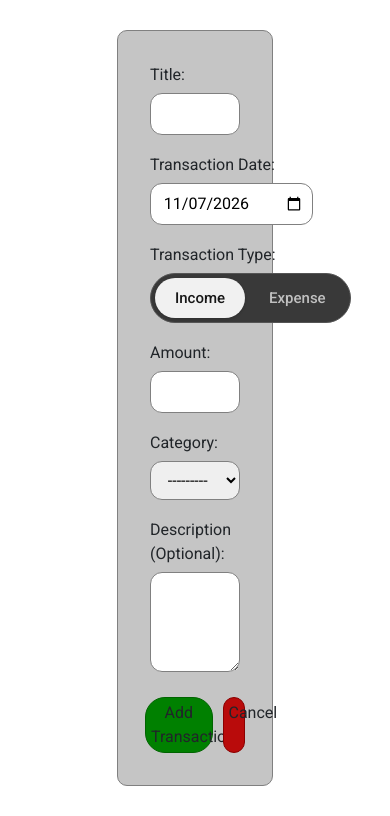
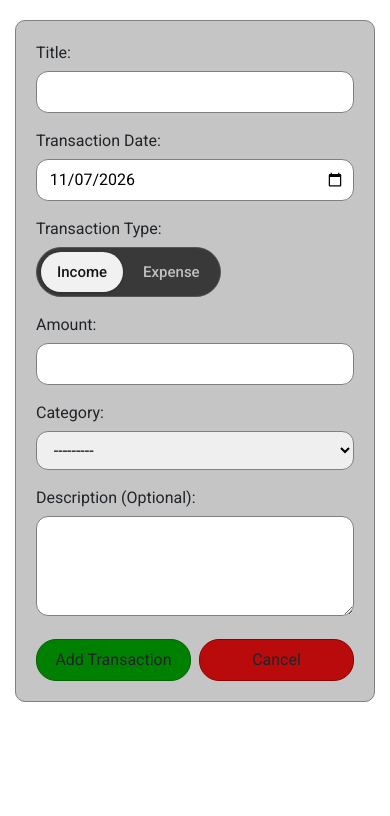
Before and after one commit to IronMonger13/Expense-Tracker, a Django app: page /add_transaction in a window 390 px wide. Shown: the part 176-992 px from the top of the page. After the commit the page ends 878 px from the top, so only its background shows below. Run offline with Django 5.2, Linux system fonts and the light colour scheme; some libraries are stand-ins or nearby versions.

Commit message:
CSS for mobile responisveness for single transaction pages - add, view, edit and delete

```diff
--- a/expense_tracker/settings.py
+++ b/expense_tracker/settings.py
@@ -55,7 +55,7 @@ INSTALLED_APPS = [
 
 MIDDLEWARE = [
     "django.middleware.security.SecurityMiddleware",
-    'whitenoise.middleware.WhiteNoiseMiddleware',
+    "whitenoise.middleware.WhiteNoiseMiddleware",
     "django.contrib.sessions.middleware.SessionMiddleware",
     "django.middleware.common.CommonMiddleware",
     "django.middleware.csrf.CsrfViewMiddleware",
--- a/tracker/static/tracker/add_transaction.css
+++ b/tracker/static/tracker/add_transaction.css
@@ -14,12 +14,19 @@
     display: flex;
     justify-content: center;
     align-items: center;
+    width: 100%;
+    max-width: 100%;
+    min-width: 0;
     padding: 30px 20px;
+    box-sizing: border-box;
 }
 
 .form {
     padding: 2rem;
-    width: clamp(30vw, 100%, 40vw);
+    width: 100%;
+    max-width: 600px;
+    min-width: 0;
+    box-sizing: border-box;
     display: flex;
     flex-direction: column;
     gap: 18px;
@@ -142,13 +149,71 @@
     border: 1px solid grey;
 }
 
+
 @media (max-width: 600px) {
+
+    .form-wrapper {
+        padding: 20px 15px;
+    }
+
+    .form {
+        width: 100%;
+        padding: 1.25rem;
+        gap: 16px;
+    }
+
     .label-field {
+        display: grid;
         grid-template-columns: 1fr;
         gap: 6px;
     }
 
+    .labels {
+        text-align: left;
+    }
+
     .fields {
         width: 100%;
+        min-width: 0;
+    }
+
+    .fields .form-input {
+        width: 100%;
+        box-sizing: border-box;
+    }
+
+    /* Transaction Type Toggle */
+    .transaction-type-toggle {
+        display: flex;
+        width: fit-content;
+        max-width: 100%;
+        box-sizing: border-box;
+    }
+
+    .type-option {
+        flex: 1;
+        text-align: center;
+    }
+
+    .type-option span {
+        padding: 9px 16px;
+        white-space: nowrap;
+    }
+
+    /* Buttons */
+    .btn-wrapper {
+        gap: 8px;
+    }
+
+    .btn {
+        flex: 1;
+        width: auto;
+        margin: 0;
+        padding: 8px 5px;
+        text-align: center;
+    }
+
+    .submit-transaction-btn {
+        width: auto;
     }
 }
```
